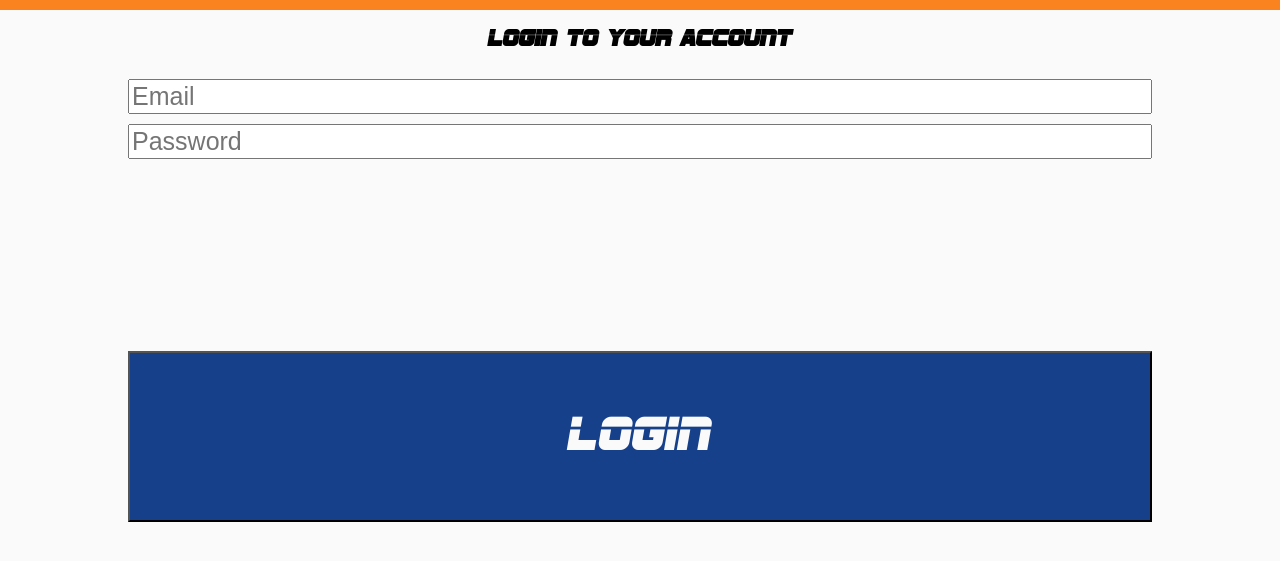
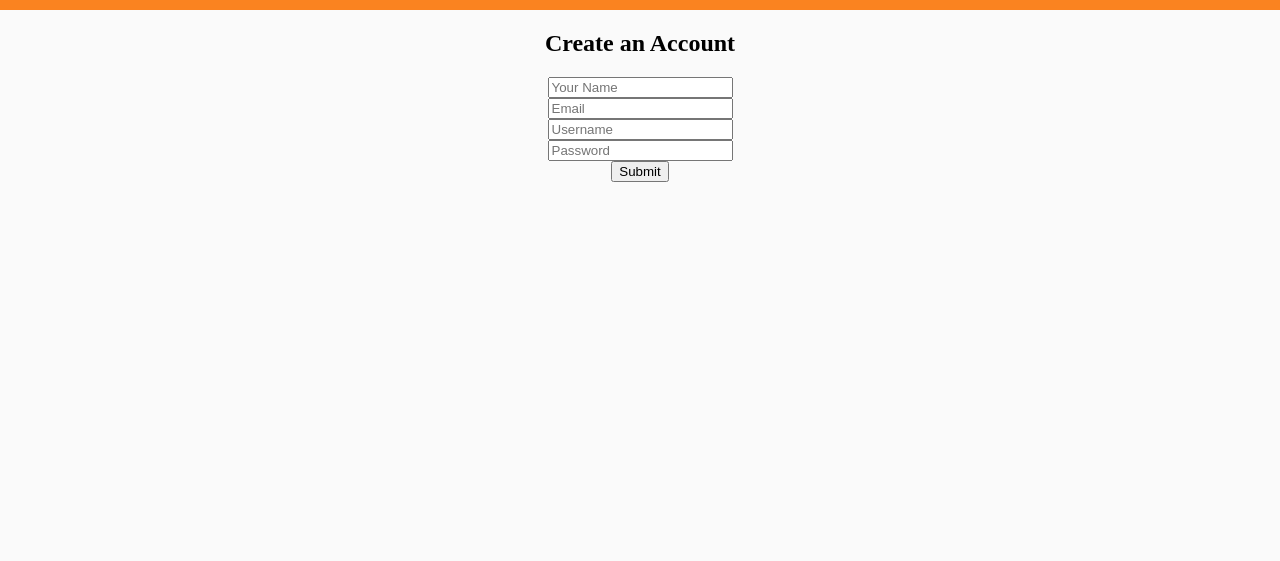
Before and after one commit to richtrunzo/nba-ranker, a website: page index.html in a window 1280 px wide. Shown: the part 109-670 px from the top of the page. Drawn offline with Linux system fonts and the light colour scheme.

Commit message:
Created HTML for the signup account page. #2.

```diff
--- a/css/layout.css
+++ b/css/layout.css
@@ -22,6 +22,16 @@
   justify-content: center;
 }
 
+.row-five {
+  display: flex;
+  justify-content: center;
+}
+
+.row-six {
+  display: flex;
+  justify-content: center;
+}
+
 body {
   background-color: #fafafa;
 }
--- a/css/styles.css
+++ b/css/styles.css
@@ -49,7 +49,7 @@ h1 {
   font-family: Arial, Helvetica, sans-serif;
 }
 
-.submit-login {
+.submit-login-btn {
   background-color: #17408b;
   color: #fafafa;
   font-family: 'Sport', Arial, Helvetica, sans-serif;
--- a/index.html
+++ b/index.html
@@ -27,7 +27,7 @@
       </div>
     </div>
 
-    <div data-view="view" id="login" class="active">
+    <div data-view="view" id="login" class="hidden">
       <div class="row-one login-text">
         <h2>Login To Your Account</h2>
       </div>
@@ -38,7 +38,28 @@
         <input class="pw-input" type="password" placeholder="Password" id="password">
       </div>
       <div class="row-four">
-        <button class="submit-login">Login</button>
+        <button class="submit-login-btn">Login</button>
+      </div>
+    </div>
+
+    <div data-view="view" id="signup-page" class="active">
+      <div class="row-one">
+        <h2>Create an Account</h2>
+      </div>
+      <div class="row-two">
+        <input class="signup-input" type="text" placeholder="Your Name">
+      </div>
+      <div class="row-three">
+        <input class="signup-input" type="email" placeholder="Email">
+      </div>
+      <div class="row-four">
+        <input class="signup-input" type="text" placeholder="Username">
+      </div>
+      <div class="row-five">
+        <input class="signup-input" type="password" placeholder="Password">
+      </div>
+      <div class="row-six">
+        <button class="signup-submit-btn">Submit</button>
       </div>
     </div>
 
```
